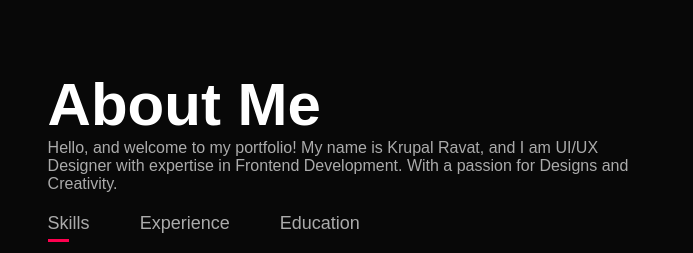
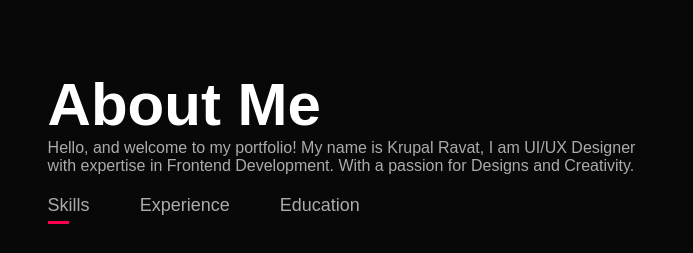
Before and after one commit to KrupalRavat/Personal-Portfolio, a plain HTML site: page index.html in a window 1280 px wide. Shown: the part 820-1073 px from the top of the page, 490-1183 px from the left. Drawn offline with Linux system fonts and the light colour scheme; a web font is replaced by a local one.

Commit message:
Update index.html

```diff
--- a/index.html
+++ b/index.html
@@ -39,7 +39,10 @@
                 </div>
                 <div class="about-col-2">
                     <h1 class="sub-title">About Me</h1>
-                    <p>Hello, and welcome to my portfolio! My name is Krupal Ravat, and I am UI/UX Designer with expertise in Frontend Development. With a passion for Designs and Creativity.</p>
+                    <p>Hello, and welcome to my portfolio!
+                        My name is Krupal Ravat,
+                        I am UI/UX Designer with expertise in Frontend Development.
+                        With a passion for Designs and Creativity.</p>
 
                     <div class="tab-titles">
                         <p class="tab-links active-link" onclick="opentab('skills')">Skills</p>
@@ -81,19 +84,22 @@
                 <div>
                     <i class="fa-solid fa-code"></i>
                     <h2>Web Design</h2>
-                    <p>"Design creates culture. Culture shapes values. Values determine the future"</p>
+                    <p>"Design creates culture. Culture shapes values. Values determine the future"
+                    </p>
                     <a href="#">Learn more</a>
                 </div>
                 <div>
                     <i class="fas fa-crop-alt"></i>
                     <h2>UI/UX Design</h2>
-                    <p>"Navigating Complexity with Elegant Simplicity"</p>
+                    <p>"Navigating Complexity with Elegant Simplicity"
+                    </p>
                     <a href="#">Learn more</a>
                 </div>
                 <div>
                     <i class="fab fa-app-store"></i>
                     <h2>App Design</h2>
-                    <p>"Empowering Your Brand Through Exceptional App Design: Explore Our Services"</p>
+                    <p>"Empowering Your Brand Through Exceptional App Design: Explore Our Services"
+                    </p>
                     <a href="#">Learn more</a>
                 </div>
             </div>
```
